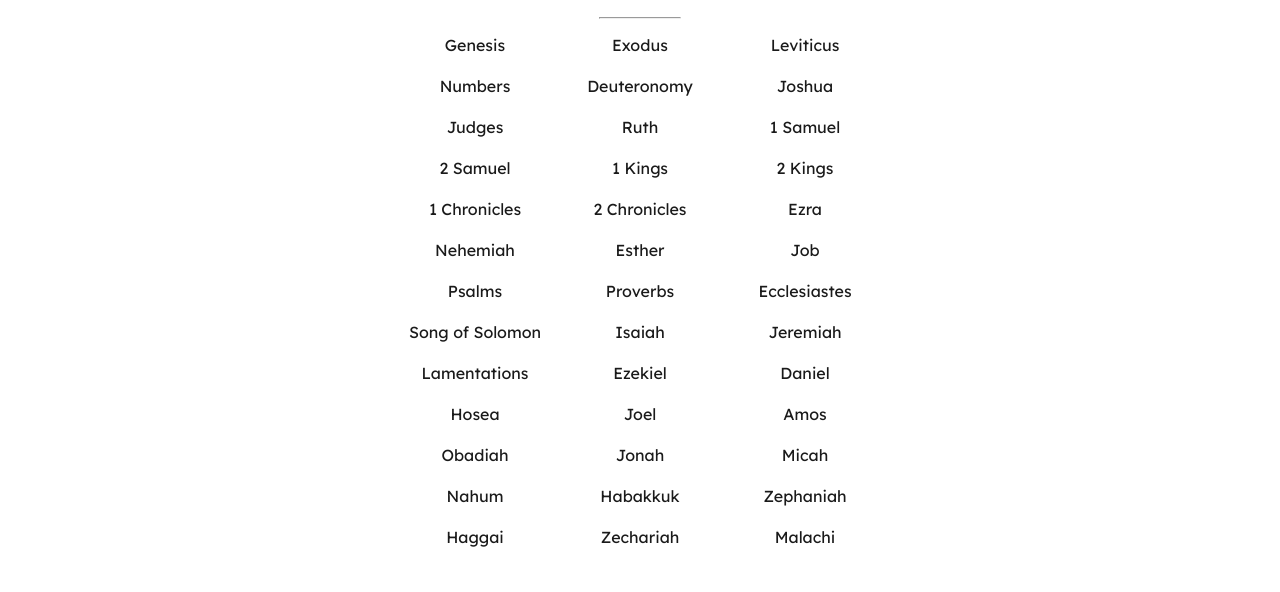
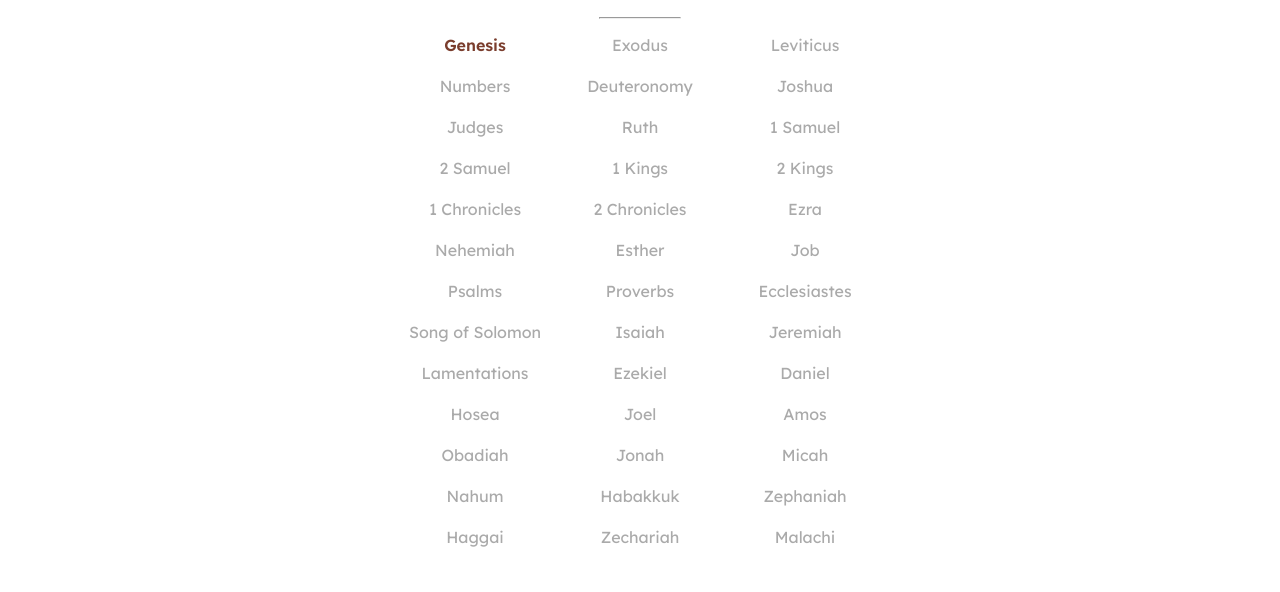
Before and after one commit to MichaelDMcCracken/menez-ministries, a plain HTML site: page index.html in a window 1280 px wide. Shown: the part 339-931 px from the top of the page. Drawn offline with Linux system fonts and the light colour scheme; a web font is replaced by a local one.

Commit message:
nonlinks

```diff
--- a/css/main.css
+++ b/css/main.css
@@ -12,6 +12,25 @@ h1 {
 h2 {
     padding-bottom: 0.5rem;
     font-family: 'Lexend', 'Arial', sans-serif
+}
+
+.gr {
+    color: #aaa;
+    font-weight: 400;
+}
+
+a {
+    color: #7a3d2d;
+    text-decoration: none;
+    font-weight: 600;
+}
+
+a:visited {
+    color: #1a1a1a;
+}
+
+a:hover {
+    color: #d4a388;
 }
 
 @media (min-width: 1200px) {
@@ -42,19 +61,6 @@ h2 {
         /* background-color÷: #0000FF; */
         /* border: 1px sol÷id #ffff; */
         /* I added a border all round each column for better visibility and separation of the columns */
-    }
-
-    a {
-        color: #1a1a1a;
-        text-decoration: none;
-    }
-
-    a:visited {
-        color: #1a1a1a;
-    }
-
-    a:hover {
-        color: #7a3d2d;
     }
 
     th,
@@ -101,8 +107,9 @@ h2 {
         }
 
         a {
-            color: #1a1a1a;
+            color: #7a3d2d;
             text-decoration: none;
+            font-weight: 600;
         }
 
         a:visited {
@@ -110,7 +117,7 @@ h2 {
         }
 
         a:hover {
-            color: #7a3d2d;
+            color: #d4a388;
         }
 
         th,
--- a/index.html
+++ b/index.html
@@ -19,44 +19,44 @@
             <hr>
             <div class="fl">
                 <div class="gr"><a href="sermons/genesis.html">Genesis</a></div>
-                <div class="gr"><a href="sermons/exodus.html">Exodus</a></div>
-                <div class="gr"><a href="">Leviticus</a></div>
-                <div class="gr"><a href="">Numbers</a></div>
-                <div class="gr"><a href="">Deuteronomy</a></div>
-                <div class="gr"><a href="">Joshua</a></div>
-                <div class="gr"><a href="">Judges</a></div>
-                <div class="gr"><a href="">Ruth</a></div>
-                <div class="gr"><a href="">1 Samuel</a></div>
-                <div class="gr"><a href="">2 Samuel</a></div>
-                <div class="gr"><a href="">1 Kings</a></div>
-                <div class="gr"><a href="">2 Kings</a></div>
-                <div class="gr"><a href="">1 Chronicles</a></div>
-                <div class="gr"><a href="">2 Chronicles</a></div>
-                <div class="gr"><a href="">Ezra</a></div>
-                <div class="gr"><a href="">Nehemiah</a></div>
-                <div class="gr"><a href="">Esther</a></div>
-                <div class="gr"><a href="">Job</a></div>
-                <div class="gr"><a href="">Psalms</a></div>
-                <div class="gr"><a href="">Proverbs</a></div>
-                <div class="gr"><a href="">Ecclesiastes</a></div>
-                <div class="gr"><a href="">Song of Solomon</a></div>
-                <div class="gr"><a href="">Isaiah</a></div>
-                <div class="gr"><a href="">Jeremiah</a></div>
-                <div class="gr"><a href="">Lamentations</a></div>
-                <div class="gr"><a href="">Ezekiel</a></div>
-                <div class="gr"><a href="">Daniel</a></div>
-                <div class="gr"><a href="">Hosea</a></div>
-                <div class="gr"><a href="">Joel</a></div>
-                <div class="gr"><a href="">Amos</a></div>
-                <div class="gr"><a href="">Obadiah</a></div>
-                <div class="gr"><a href="">Jonah</a></div>
-                <div class="gr"><a href="">Micah</a></div>
-                <div class="gr"><a href="">Nahum</a></div>
-                <div class="gr"><a href="">Habakkuk</a></div>
-                <div class="gr"><a href="">Zephaniah</a></div>
-                <div class="gr"><a href="">Haggai</a></div>
-                <div class="gr"><a href="">Zechariah</a></div>
-                <div class="gr"><a href="">Malachi</a></div>
+                <div class="gr">Exodus</div>
+                <div class="gr">Leviticus</div>
+                <div class="gr">Numbers</div>
+                <div class="gr">Deuteronomy</div>
+                <div class="gr">Joshua</div>
+                <div class="gr">Judges</div>
+                <div class="gr">Ruth</div>
+                <div class="gr">1 Samuel</div>
+                <div class="gr">2 Samuel</div>
+                <div class="gr">1 Kings</div>
+                <div class="gr">2 Kings</div>
+                <div class="gr">1 Chronicles</div>
+                <div class="gr">2 Chronicles</div>
+                <div class="gr">Ezra</div>
+                <div class="gr">Nehemiah</div>
+                <div class="gr">Esther</div>
+                <div class="gr">Job</div>
+                <div class="gr">Psalms</div>
+                <div class="gr">Proverbs</div>
+                <div class="gr">Ecclesiastes</div>
+                <div class="gr">Song of Solomon</div>
+                <div class="gr">Isaiah</div>
+                <div class="gr">Jeremiah</div>
+                <div class="gr">Lamentations</div>
+                <div class="gr">Ezekiel</div>
+                <div class="gr">Daniel</div>
+                <div class="gr">Hosea</div>
+                <div class="gr">Joel</div>
+                <div class="gr">Amos</div>
+                <div class="gr">Obadiah</div>
+                <div class="gr">Jonah</div>
+                <div class="gr">Micah</div>
+                <div class="gr">Nahum</div>
+                <div class="gr">Habakkuk</div>
+                <div class="gr">Zephaniah</div>
+                <div class="gr">Haggai</div>
+                <div class="gr">Zechariah</div>
+                <div class="gr">Malachi</div>
             </div>
             <br>
             <h2>New Testament</h2>
```
